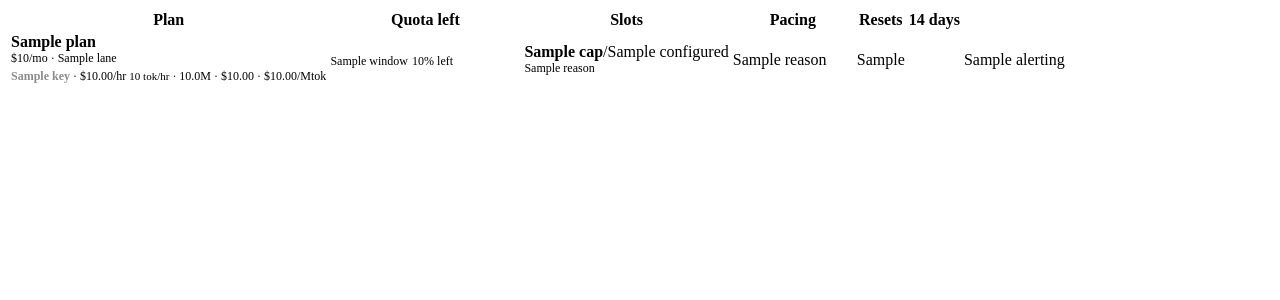
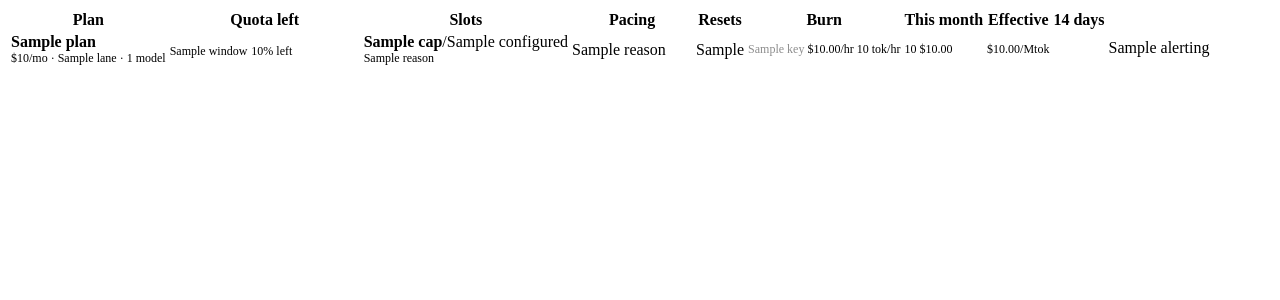
Before and after one commit to subconsciousbias/SwitchYard, a FastAPI app: template switchyard/portal/templates/_plans.html in a window 1280 px wide. Shown: the top 300 px of the page. Run offline with FastAPI, Linux system fonts and the light colour scheme; the template is opened without the code that fills it: most values are stand-ins (such as "Sample title", 1, 10 or a date in 2020); parts of the project's set-up code (start-up, migrations or seed data) failed here and were passed over.

Commit message:
Show per-model economics in their own columns, with per-kind effective thresholds

```diff
--- a/switchyard/portal/app.py
+++ b/switchyard/portal/app.py
@@ -71,8 +71,25 @@ def _interval(seconds) -> str:
     return f"{seconds}s" if seconds < 60 else f"{seconds // 60}m"
 
 
+def _compact(n) -> str:
+    """Token counts that scale: 4.7M beats 4,723,058, and keeps beating it at
+    1.2B or 3.1T. K covers the small end; bare numbers below a thousand. The
+    K->M boundary is nudged so 999,999 reads 1M, not the false-precision 1000K."""
+    try:
+        n = float(n)
+    except (TypeError, ValueError):
+        return "?"
+    sign = "-" if n < 0 else ""
+    n = abs(n)
+    for div, suffix in ((1e12, "T"), (1e9, "B"), (1e6, "M"), (1e3, "K")):
+        if n >= div * 0.9995:
+            return sign + f"{n / div:.1f}".rstrip("0").rstrip(".") + suffix
+    return sign + f"{n:.0f}"
+
+
 templates.env.filters["ago"] = _ago
 templates.env.filters["interval"] = _interval
+templates.env.filters["compact"] = _compact
 
 state: dict = {}
 
--- a/switchyard/portal/templates/_plans.html
+++ b/switchyard/portal/templates/_plans.html
@@ -2,7 +2,8 @@
 <div class="panel">
 <table>
   <thead><tr>
-    <th>Plan</th><th>Quota left</th><th>Slots</th><th>Pacing</th><th>Resets</th><th>14 days</th><th></th>
+    <th>Plan</th><th>Quota left</th><th>Slots</th><th>Pacing</th><th>Resets</th>
+    <th>Burn</th><th>This month</th><th>Effective</th><th>14 days</th><th></th>
   </tr></thead>
   <tbody>
   {% for r in plans %}
@@ -15,35 +16,9 @@
           {% if r.plan.monthly_cost %}${{ '%.0f'|format(r.plan.monthly_cost) }}/mo{% else %}metered{% endif %}
           {% if r.lanes %}· {{ r.lanes|join(', ') }}{% endif %}
           {% if r.cli_backed %}· <span title="a CLI holds the credential">cli</span>{% endif %}
-        </div>
-        {# One line per model, and the model key leads every line: the plan is
-           what owns the limits, but what a subscription BOUGHT is per model —
-           burn over the last 3 hours, this month's tokens and metered spend,
-           and effective $/Mtok (the fee spread across models by token share,
-           or the model's own spend when metered). A row of numbers with no
-           name on it answers nothing. #}
-        <div class="muted mono" style="font-size:12px;margin-top:3px">
-          {% for m in r.models %}
-            <div style="margin-bottom:2px">
-              <span title="{{ m.provider_model }}{% if m.context_window %} · {{ '{:,}'.format(m.context_window) }} ctx{% endif %}"
-                    {% if not m.enabled %}style="opacity:.45"{% endif %}><strong style="font-weight:600">{{ m.key }}</strong>{% if m.narrowed %}·{{ m.cap }}{% endif %}</span>
-              {#- burn: $/hr with tok/hr beside it, either alone, or idle -#}
-              {% if m.burn.cost_per_hour %}
-                · ${{ '%.2f'|format(m.burn.cost_per_hour) }}/hr
-                {% if m.burn.tokens_per_hour %}<span style="font-size:11px">{{ '{:,.0f}'.format(m.burn.tokens_per_hour) }} tok/hr</span>{% endif %}
-              {% elif m.burn.tokens_per_hour %}
-                · {{ '{:,.0f}'.format(m.burn.tokens_per_hour) }} tok/hr
-              {% else %}
-                · idle
-              {% endif %}
-              {#- this month: tokens always, metered dollars when there are any -#}
-              {% if m.month_tokens %}
-                · {{ '%.1f'|format(m.month_tokens / 1000000) }}M{% if m.month_cost %} · ${{ '%.2f'|format(m.month_cost) }}{% endif %}
-              {% endif %}
-              {#- effective $/Mtok; an em-dash means under 1M tokens so far -#}
-              · {% if m.eff_cost is not none %}${{ '%.2f'|format(m.eff_cost) }}/Mtok{% else %}<span style="opacity:.6">—</span>{% endif %}
-            </div>
-          {% endfor %}
+          {# The roster itself lives in the Burn column, where the name is
+             needed to key the grid; here a count says how wide that grid is. #}
+          · {{ r.models|length }} {{ 'model' if r.models|length == 1 else 'models' }}
         </div>
       </td>
       <td style="min-width:190px" title="{{ hr.basis }}">
@@ -111,6 +86,47 @@
         {% endif %}
       </td>
       <td class="mono nowrap">{{ r.reset_human }}</td>
+      {# Economics are the model's, not the plan's — the plan owns limits.
+         The model name leads the Burn line ONCE; This month and Effective
+         repeat only the values, which align row for row with the names
+         because every cell carries the models in the same order. A name on
+         every cell is repeated content; a name nowhere is a guessing game. #}
+      <td class="mono nowrap">
+        {% for m in r.models %}
+          <div style="font-size:12px{% if not loop.last %};margin-bottom:3px{% endif %}">
+            <span title="{{ m.provider_model }}{% if m.context_window %} · {{ '{:,}'.format(m.context_window) }} ctx{% endif %}"
+                  {% if not m.enabled %}style="opacity:.45"{% endif %}>{{ m.key }}{% if m.narrowed %}·{{ m.cap }}{% endif %}</span>
+            {% if m.burn.cost_per_hour %}
+              ${{ '%.2f'|format(m.burn.cost_per_hour) }}/hr
+              {% if m.burn.tokens_per_hour %}<span class="muted">{{ m.burn.tokens_per_hour|compact }} tok/hr</span>{% endif %}
+            {% elif m.burn.tokens_per_hour %}
+              {{ m.burn.tokens_per_hour|compact }} tok/hr
+            {% else %}
+              <span class="muted">idle</span>
+            {% endif %}
+          </div>
+        {% endfor %}
+      </td>
+      <td class="mono nowrap">
+        {% for m in r.models %}
+          <div style="font-size:12px{% if not loop.last %};margin-bottom:3px{% endif %}">
+            {% if m.month_tokens %}
+              {{ m.month_tokens|compact }}
+              {% if m.month_cost %}<span class="muted">${{ '%.2f'|format(m.month_cost) }}</span>{% endif %}
+            {% else %}
+              <span class="muted">—</span>
+            {% endif %}
+          </div>
+        {% endfor %}
+      </td>
+      <td class="mono nowrap">
+        {% for m in r.models %}
+          <div style="font-size:12px{% if not loop.last %};margin-bottom:3px{% endif %}">
+            {% if m.eff_cost is not none %}${{ '%.2f'|format(m.eff_cost) }}<span class="muted">/Mtok</span>
+            {% else %}<span class="muted">—</span>{% endif %}
+          </div>
+        {% endfor %}
+      </td>
       <td>
         {% set peak = (r.series | map(attribute='prompt_tokens') | sum) or 1 %}
         <div class="spark">
@@ -120,8 +136,13 @@
           {% endfor %}
         </div>
       </td>
-      <td class="nowrap">
-        {% for a in r.alerting %}<span class="tag bad">{{ a }}</span> {% endfor %}
+      {# One tag per line. These cells were `nowrap`, which made a plan with
+         several alerts the widest thing in the table — and since the tags sit
+         in the LAST column, width pressure here is what pushed them past the
+         edge of the panel. Stacking reads fine and keeps the row inside the
+         window; the panel's own overflow scroll stays as the safety net. #}
+      <td>
+        {% for a in r.alerting %}<div style="margin-bottom:3px"><span class="tag bad">{{ a }}</span></div>{% endfor %}
         {% if r.cooled %}
           <button hx-post="/admin/plans/{{ r.plan.key }}/uncool" hx-target="#plans"
                   hx-swap="none" class="tag">re-admit</button>
--- a/switchyard/usage.py
+++ b/switchyard/usage.py
@@ -423,20 +423,29 @@ def effective_cost_per_mtok(plan: Plan, tokens_this_month: float, metered_cost:
 def model_effective_cost_per_mtok(
     plan: Plan, model_tokens: float, model_cost: float, plan_tokens: float
 ) -> float | None:
-    """Per-model effective $/Mtok, allocating the subscription fee pro-rata by token share.
+    """Per-model effective $/Mtok.
 
-    Rules:
-    - below 1M tokens on the model -> None (same threshold as plan version);
-    - metered plan: spend = model_cost (actual spend);
-    - subscription plan: allocate monthly fee pro-rata by token share;
-    - spend <= 0 -> 0.0; else round to 4 decimals.
+    The threshold differs by plan kind, because the number's meaning does:
+
+    - metered plan: the rate is the model's own spend over its own tokens, so
+      it needs 1M model tokens before it means anything;
+    - subscription plan: the fee is allocated by token share, and the share
+      CANCELS — spend_m = fee·m/t, so $/Mtok = fee/(t/1M), the plan's own
+      rate. Every model that carried any traffic shows it as soon as the
+      PLAN crosses 1M tokens; gating on the model's own share would hide a
+      real number from a small slice of a subscription that is being used.
+
+    Returns None when the model saw no traffic, or the meaningful threshold
+    is not met yet; spend <= 0 -> 0.0; else rounded to 4 decimals.
     """
-    if model_tokens < 1_000_000:
+    if model_tokens <= 0:
         return None
     if plan.metered:
+        if model_tokens < 1_000_000:
+            return None
         spend = model_cost
     else:
-        if plan_tokens == 0:
+        if plan_tokens < 1_000_000:
             return None
         spend = (plan.monthly_cost or 0.0) * model_tokens / plan_tokens
     if spend <= 0:
```
Also changed, not shown: switchyard/portal/templates/base.html (+6 -1 lines), tests/render_preview.py (+2 -1 lines), tests/test_usage.py (+51 -4 lines), README.md.
